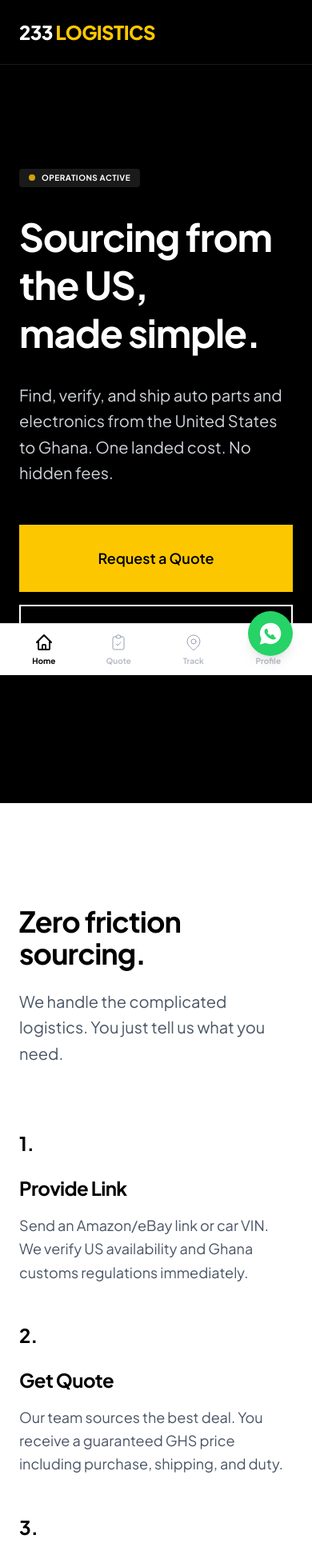
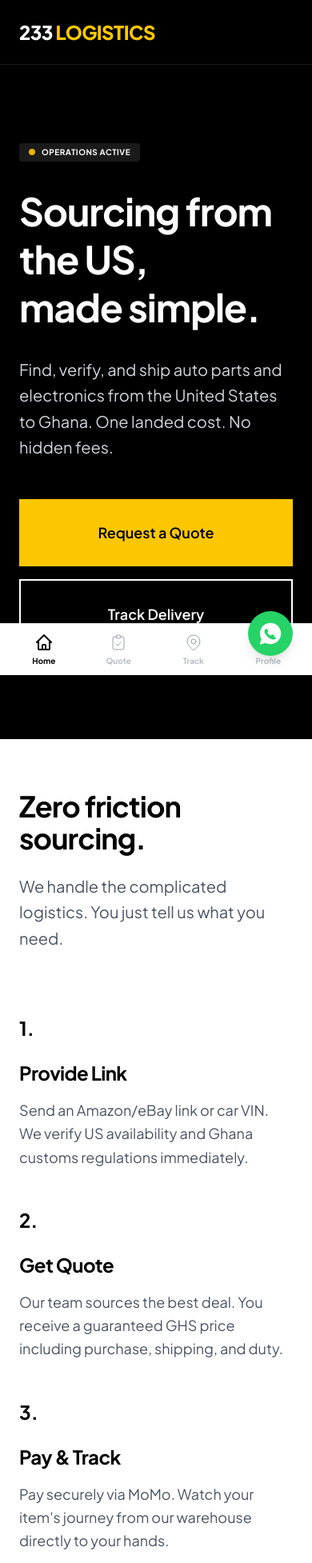
Before and after one commit to suo3/route233, a Next.js app: page / in a window 390 px wide. Shown: the top 1954 px of the page at 80% size. Built offline with nearby package versions, Linux system fonts and the light colour scheme; no server answers.

Commit message:
style: tighten vertical padding on mobile homepage

```diff
--- a/src/app/page.tsx
+++ b/src/app/page.tsx
@@ -11,7 +11,7 @@ export default function Home() {
   return (
     <main className="min-h-screen">
       {/* Hero Section - Uber Style */}
-      <section className="pt-32 pb-40 px-6 bg-black relative">
+      <section className="pt-24 pb-28 md:pt-32 md:pb-40 px-6 bg-black relative">
         <div className="max-w-7xl mx-auto grid lg:grid-cols-2 gap-16 items-center">
           <div className="animate-in fade-in duration-700">
             <div className="inline-flex items-center gap-2 px-3 py-1 bg-white/10 text-white rounded-sm text-[10px] font-bold uppercase tracking-wider mb-8">
@@ -85,7 +85,7 @@ export default function Home() {
       </section>
 
       {/* How it Works - Minimalist Grid */}
-      <section className="py-32 bg-white border-b border-gray-200">
+      <section className="py-16 md:py-32 bg-white border-b border-gray-200">
         <div className="max-w-7xl mx-auto px-6">
           <div className="mb-20">
             <h2 className="text-4xl md:text-5xl font-bold text-black mb-6 tracking-tight">Zero friction sourcing.</h2>
@@ -125,7 +125,7 @@ export default function Home() {
       </section>
 
       {/* Deep Dive Section */}
-      <section className="py-32 bg-gray-50">
+      <section className="py-16 md:py-32 bg-gray-50">
         <div className="max-w-7xl mx-auto px-6">
           <div className="grid lg:grid-cols-2 gap-24 items-center">
             <div>
@@ -146,7 +146,7 @@ export default function Home() {
               </div>
             </div>
 
-            <div className="bg-black p-16 text-white h-full flex flex-col justify-center">
+            <div className="bg-black p-8 md:p-16 text-white h-full flex flex-col justify-center">
               <h3 className="text-5xl font-bold mb-8 leading-tight tracking-tight">Ready to upgrade your sourcing pipeline?</h3>
               <p className="text-gray-400 mb-12 text-xl leading-relaxed font-normal">Join the hundreds of Ghanaians who have stopped relying on family members abroad and started using a professional logistics pipeline.</p>
 
```
